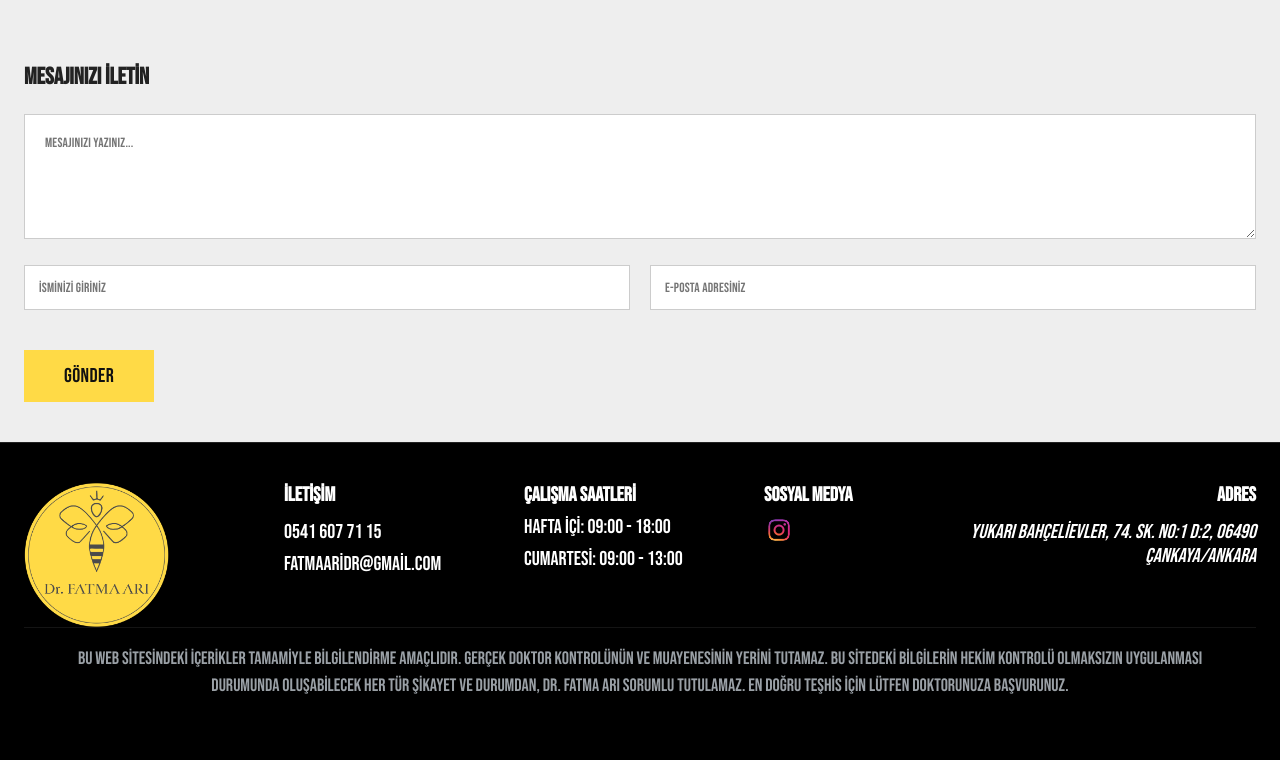
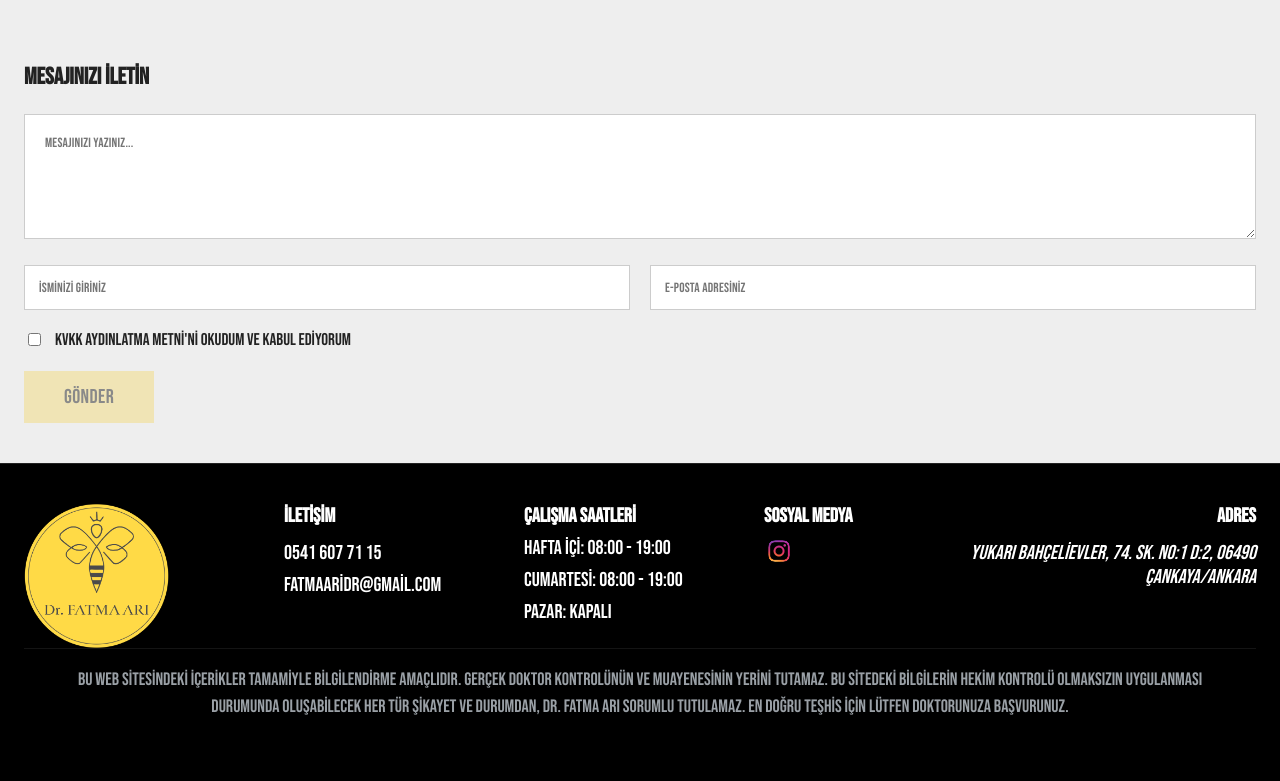
Before and after one commit to kelma01/clinique, a Django app: page / in a window 1280 px wide. Shown: the part 902-1683 px from the top of the page. Before the commit the page ends 1662 px from the top, so only its background shows below. Run offline with Django 5.2, Linux system fonts and the light colour scheme.

Commit message:
kvkk metni eklendi, checkbox'u eklendi, çalışma saatleri düzenlendi

```diff
--- a/clinique/clinique/static/css/styles.css
+++ b/clinique/clinique/static/css/styles.css
@@ -663,3 +663,20 @@ textarea:focus-visible {
   border-top: 1px solid rgba(255,255,255,.08); /* koyu footer için */
 }
 .legal-disclaimer p { margin: .25rem 0; }
+
+.kvkk-consent {
+  display: flex;
+  gap: .55rem;
+  align-items: flex-start;
+  font-size: .85rem;
+  line-height: 1.2;
+}
+.kvkk-consent a { color: var(--accent); text-decoration: underline; }
+.kvkk-consent a:hover,
+.kvkk-consent a:focus { color: var(--accent-600); }
+
+.submit:disabled {
+  opacity: .45;
+  cursor: not-allowed;
+  filter: grayscale(.3);
+}
--- a/clinique/clinique/urls.py
+++ b/clinique/clinique/urls.py
@@ -28,5 +28,4 @@ urlpatterns = [
     path('iletisim/', TemplateView.as_view(template_name='pages/iletisim.html'), name='iletisim'),
     path('contact/submit/', send_message, name='send-message'),
     path('hakkimda/', hakkimda, name='hakkimda'),
-    path('kvkk/', TemplateView.as_view(template_name='pages/kvkk.html'), name='kvkk'),
 ]
--- a/clinique/templates/base.html
+++ b/clinique/templates/base.html
@@ -49,7 +49,9 @@
             <li><a href="{% url 'mezoterapi' %}#dermapen">Dermapen</a></li>
           </ul>
         </li>
-        <li><a href="{% url 'kvkk' %}" {% if request.resolver_match.url_name == 'kvkk' %}class="active" aria-current="page"{% endif %}>KVKK</a></li>
+        <li>
+          <a href="{% static 'kvkk/kvkk_pdf.pdf' %}" download="fatma_ari_kvkk.pdf">KVKK</a>
+        </li>
         <li><a href="{% url 'hakkimda' %}" {% if request.resolver_match.url_name == 'hakkimda' %}class="active" aria-current="page"{% endif %}>HAKKIMDA</a></li>
         <li><a href="{% url 'iletisim' %}" {% if request.resolver_match.url_name == 'iletisim' %}class="active" aria-current="page"{% endif %}>İLETİŞİM</a></li>
       </ul>
@@ -86,8 +88,9 @@
 
       <div class="footer-col footer-col--hours" aria-label="Çalışma Saatleri">
         <strong>Çalışma Saatleri</strong>
-        <div>Hafta içi: 09:00 - 18:00</div>
-        <div>Cumartesi: 09:00 - 13:00</div>
+        <div>Hafta içi: 08:00 - 19:00</div>
+        <div>Cumartesi: 08:00 - 19:00</div>
+        <div>Pazar: Kapalı</div>
       </div>
 
       <div class="footer-col footer-col--social" aria-label="Sosyal Medya">
@@ -109,7 +112,6 @@
       </div>
     </div>
 
-    <!-- Eklenen: yasal bilgilendirme -->
     <div class="legal-disclaimer">
       <p>Bu web sitesindeki içerikler tamamiyle bilgilendirme amaçlıdır. Gerçek doktor kontrolünün ve muayenesinin yerini tutamaz. Bu sitedeki bilgilerin hekim kontrolü olmaksızın uygulanması durumunda oluşabilecek her tür şikayet ve durumdan, Dr. Fatma Arı sorumlu tutulamaz. En doğru teşhis için lütfen doktorunuza başvurunuz.</p>
     </div>
--- a/clinique/templates/index.html
+++ b/clinique/templates/index.html
@@ -30,9 +30,28 @@
       <input type="text" name="name" placeholder="İsminizi giriniz">
       <input type="email" name="email" placeholder="E-posta adresiniz">
     </div>
+
+    <div class="checkboxes">
+      <label class="kvkk-consent">
+        <input type="checkbox" id="kvkkConsent">
+        KVKK Aydınlatma Metni'ni okudum ve kabul ediyorum
+      </label>
+    </div>
+
     <input type="hidden" name="next" value="{{ request.path }}">
     <input type="text" name="website" tabindex="-1" autocomplete="off" style="position:absolute;left:-10000px;opacity:0;height:0;width:0;">
-    <button type="submit" class="submit">GÖNDER</button>
+
+    <button type="submit" class="submit" id="contactSubmit" disabled>GÖNDER</button>
   </form>
 </section>
+
+<script>
+  (function() {
+    const cb = document.getElementById('kvkkConsent');
+    const btn = document.getElementById('contactSubmit');
+    cb.addEventListener('change', () => {
+      btn.disabled = !cb.checked;
+    });
+  })();
+</script>
 {% endblock %}
```
Also changed, not shown: clinique/templates/pages/botoks.html (+21 -1 lines), clinique/templates/pages/dolgu.html (+20 -1 lines), clinique/templates/pages/hakkimda.html (+20 -1 lines), clinique/templates/pages/iletisim.html (+20 -1 lines), clinique/templates/pages/kvkk.html (deleted, +0 -29 lines), clinique/templates/pages/mezoterapi.html (+20 -1 lines), 1 other file.
